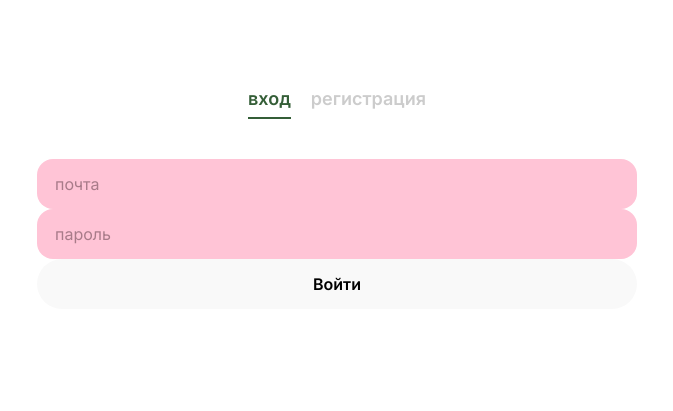
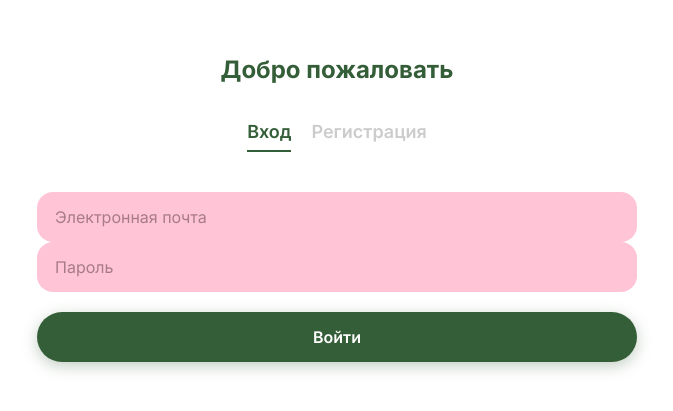
Before and after one commit to cotlishoc/wardrobe-app, a React app in the folder frontend/: page /login in a window 1280 px wide. Shown: the part 143-554 px from the top of the page, without its empty margins (303-976 px from the left). Built offline with nearby package versions, Linux system fonts and the light colour scheme; the HTML template or start-up script is replaced by a standard one.

Commit message:
добавлена регистрация

```diff
--- a/frontend/src/App.tsx
+++ b/frontend/src/App.tsx
@@ -3,19 +3,17 @@ import { BrowserRouter as Router, Routes, Route, Navigate } from 'react-router-d
 import Wardrobe from './pages/Wardrobe';
 import UploadItem from './pages/UploadItem';
 import Capsules from './pages/Capsules';
-import AllCapsules from './pages/AllCapsules';
+import AllCapsules from './pages/AllCapsules'; // Проверь название файла!
 import Account from './pages/Account';
 import Auth from './pages/Auth';
 import BottomNav from './components/BottomNav';
 import EditItem from './pages/EditItem';
 import './App.css';
 
-
 function App() {
   const [isAuthenticated, setIsAuthenticated] = useState(false);
 
   useEffect(() => {
-    // Проверяем при загрузке, был ли вход
     const loggedIn = localStorage.getItem('isAuthenticated') === 'true';
     setIsAuthenticated(loggedIn);
   }, []);
@@ -26,6 +24,7 @@ function App() {
 
   const handleLogout = () => {
     localStorage.removeItem('isAuthenticated');
+    localStorage.removeItem('userId');
     setIsAuthenticated(false);
   };
 
@@ -34,14 +33,12 @@ function App() {
       <div className="app-container">
         <div className="content">
           <Routes>
-            {/* Если не авторизован - показываем только страницу входа */}
             {!isAuthenticated ? (
               <>
                 <Route path="/login" element={<Auth onLogin={handleLogin} />} />
                 <Route path="*" element={<Navigate to="/login" />} />
               </>
             ) : (
-              /* Если авторизован - показываем приложение */
               <>
                 <Route path="/" element={<Navigate to="/wardrobe" />} />
                 <Route path="/wardrobe" element={<Wardrobe />} />
@@ -51,14 +48,11 @@ function App() {
                 <Route path="/capsules/create" element={<Capsules />} />
                 <Route path="/capsules/:id" element={<Capsules />} />
                 <Route path="/account" element={<Account onLogout={handleLogout} />} />
-                {/* Если ввели ерунду в адрес - на гардероб */}
                 <Route path="*" element={<Navigate to="/wardrobe" />} />
               </>
             )}
           </Routes>
         </div>
-
-        {/* Нижнее меню показываем только если вошли в систему */}
         {isAuthenticated && <BottomNav />}
       </div>
     </Router>
--- a/frontend/src/pages/Auth.jsx
+++ b/frontend/src/pages/Auth.jsx
@@ -1,87 +1,72 @@
 import { useState } from 'react';
-import api from '../api';
+import api from '../api'; // <-- Здесь это сработает!
 import { useNavigate } from 'react-router-dom';
 
 function Auth({ onLogin }) {
-  const [isRegister, setIsRegister] = useState(false); // false = Вход, true = Регистрация
+  const [isRegister, setIsRegister] = useState(false);
   const [email, setEmail] = useState('');
   const [password, setPassword] = useState('');
-  const [name, setName] = useState(''); // Нужно только для регистрации
+  const [name, setName] = useState('');
   const navigate = useNavigate();
 
   const handleSubmit = async (e) => {
     e.preventDefault();
-
-    if (isRegister) {
-      // Логика РЕГИСТРАЦИИ
-      try {
+    try {
+      if (isRegister) {
         await api.post('/users/', { email, password });
         alert("Регистрация успешна! Теперь войдите.");
-        setIsRegister(false); // Переключаем на вкладку входа
-      } catch (error) {
-        alert("Ошибка регистрации (возможно email занят)");
+        setIsRegister(false);
+      } else {
+        const response = await api.post('/login', { email, password });
+        console.log("Успешный вход:", response.data);
+        localStorage.setItem('isAuthenticated', 'true');
+        localStorage.setItem('userId', response.data.user_id);
+        onLogin();
+        navigate('/wardrobe');
       }
-    } else {
-      // Логика ВХОДА (Для MVP - просто имитация)
-      // В реальном проекте тут должен быть запрос /login
-      if (email && password) {
-        // Сохраняем "флаг" что мы вошли
-        localStorage.setItem('isAuthenticated', 'true');
-        onLogin(); // Сообщаем App.js что вход выполнен
-        navigate('/wardrobe');
+    } catch (error) {
+      console.error(error);
+      if (error.response && error.response.status === 400) {
+          alert("Ошибка: Неверная почта или пароль");
+      } else if (isRegister && error.response) {
+          alert("Ошибка регистрации. Возможно, пользователь уже существует.");
       } else {
-        alert("Введите данные");
+          alert("Что-то пошло не так.");
       }
     }
   };
 
   return (
     <div className="auth-page">
-      {/* Табы сверху */}
+      <h2 style={{fontSize: '24px', marginBottom: '30px', textAlign: 'center'}}>
+        {isRegister ? 'Создать аккаунт' : 'Добро пожаловать'}
+      </h2>
+
       <div className="auth-tabs">
-        <div
-          className={`auth-tab ${!isRegister ? 'active' : ''}`}
-          onClick={() => setIsRegister(false)}
-        >
-          вход
+        <div className={`auth-tab ${!isRegister ? 'active' : ''}`} onClick={() => setIsRegister(false)}>
+          Вход
         </div>
-        <div
-          className={`auth-tab ${isRegister ? 'active' : ''}`}
-          onClick={() => setIsRegister(true)}
-        >
-          регистрация
+        <div className={`auth-tab ${isRegister ? 'active' : ''}`} onClick={() => setIsRegister(true)}>
+          Регистрация
         </div>
       </div>
 
-      {/* Форма */}
       <form className="auth-form" onSubmit={handleSubmit}>
         <input
-          type="email"
-          placeholder="почта"
-          className="custom-input"
-          value={email}
-          onChange={e => setEmail(e.target.value)}
+          type="email" placeholder="Электронная почта" className="custom-input"
+          value={email} onChange={e => setEmail(e.target.value)} required
         />
-
         {isRegister && (
           <input
-            type="text"
-            placeholder="Имя"
-            className="custom-input"
-            value={name}
-            onChange={e => setName(e.target.value)}
+            type="text" placeholder="Имя" className="custom-input"
+            value={name} onChange={e => setName(e.target.value)}
           />
         )}
-
         <input
-          type="password"
-          placeholder="пароль"
-          className="custom-input"
-          value={password}
-          onChange={e => setPassword(e.target.value)}
+          type="password" placeholder="Пароль" className="custom-input"
+          value={password} onChange={e => setPassword(e.target.value)} required
         />
-
-        <button type="submit" className="auth-btn">
+        <button type="submit" className="auth-btn btn-primary" style={{marginTop: '20px'}}>
           {isRegister ? 'Зарегистрироваться' : 'Войти'}
         </button>
       </form>
```
Also changed, not shown: 2 other files (tests, documents, lock files or other folders).
